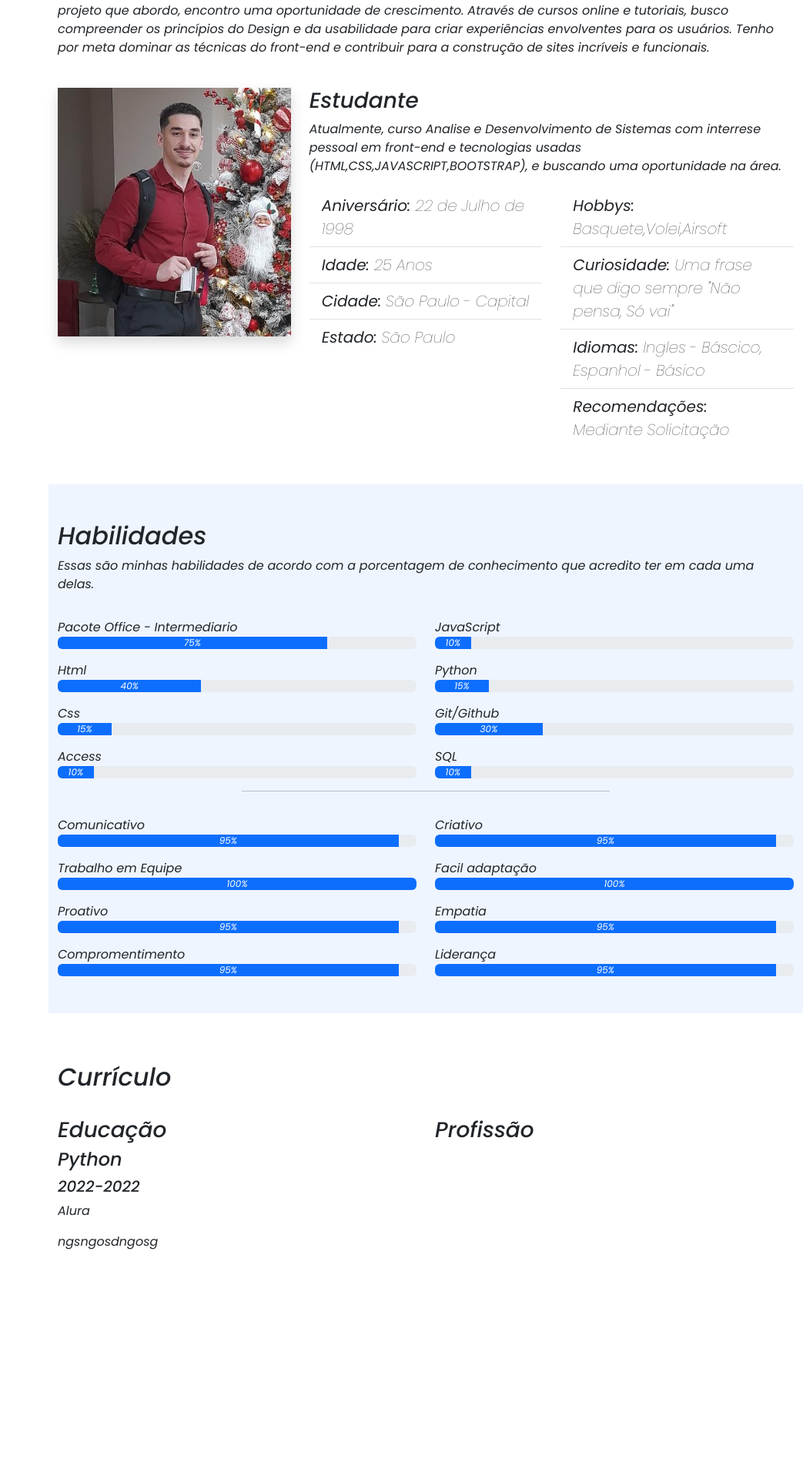
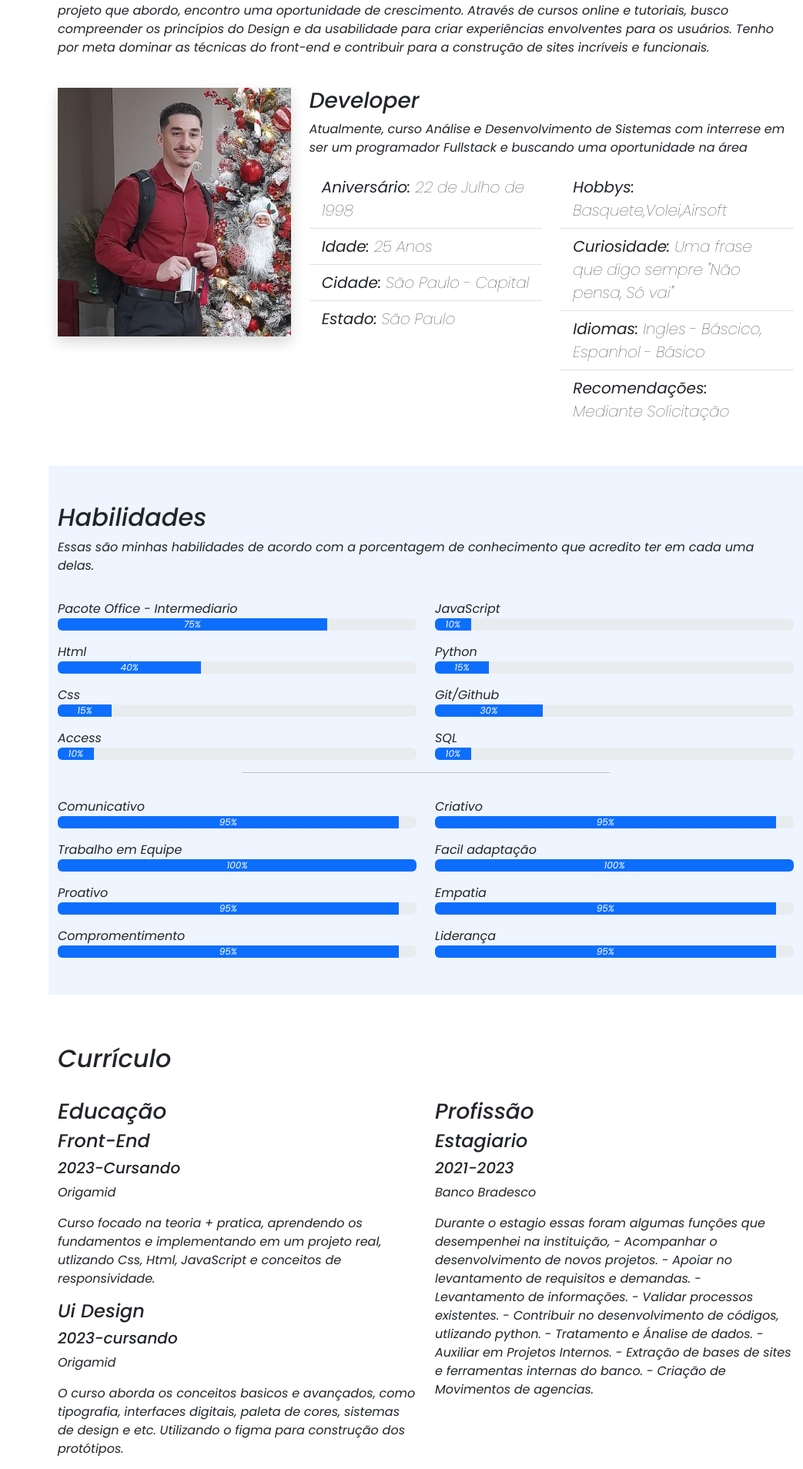
Before and after one commit to LucasPiag/Portifolio, a Python web app: template templates/index.html in a window 1280 px wide. Shown: the part 1004-2912 px from the top of the page at 77% size, without its empty margins (237-1280 px from the left). Before the commit the page ends 2627 px from the top, so only its background shows below. Run offline with Jinja, Linux system fonts and the light colour scheme; the template is opened without the code that fills it, so the values that code supplies are empty; some libraries are stand-ins or nearby versions.

Commit message:
Modificação de textos

```diff
--- a/static/style.css
+++ b/static/style.css
@@ -107,7 +107,7 @@ section#inicio h2{
 
 section#inicio span#subtitle{
     margin-right: 8rem;
-    font-size: 1rem;
+    font-size: 1.5rem;
 }
 
 .text-shadow{
--- a/templates/index.html
+++ b/templates/index.html
@@ -63,7 +63,7 @@
 
             <div class="col-md-5 d-flex justify-content-center align-items-center flex-column">
                 <h2 class="text-white text-shadow">Lucas Piagno</h2>
-                <span id="subtitle" class="text-white text-shadow">Estudante de Programação</span>
+                <span id="subtitle" class="text-white text-shadow">Developer</span>
             </div>
 
             <div class="col-md-7 d-flex justify-content-end align-items-end" >
@@ -102,10 +102,12 @@
                 </div>
 
                 <div class="col-md-8">
-                    <h3>Estudante</h3>
-                    <p>
-                        Atualmente, curso Analise e Desenvolvimento de Sistemas com interrese pessoal em <i>front-end<i> e tecnologias usadas <i>(HTML,CSS,JAVASCRIPT,BOOTSTRAP)</i>, e buscando uma oportunidade na área.
-                    </p>
+                    <h3>Developer</h3>
+
+                    <!--TEXTO BACK "Atualmente, curso Analise e Desenvolvimento de Sistemas com interrese pessoal em
+                         <i>front-end<i> e tecnologias usadas <i>(HTML,CSS,JAVASCRIPT,BOOTSTRAP)</i>, e buscando uma oportunidade na área."-->
+
+                    <p>Atualmente, curso Análise e Desenvolvimento de Sistemas com interrese em ser um programador <i>Fullstack<i> e buscando uma oportunidade na área</p>
 
                     <div class="row">
 
@@ -291,26 +293,26 @@
                         <h3 class="cv-title">Educação</h3>
 
                         <div class="cv-item">
-                            <h4>Python</h4>
-                            <h5>2022-2022</h5>
-                            <p><em>Alura</em></p>
-                            <p>ngsngosdngosg</p>
+                            <h4>Front-End</h4>
+                            <h5>2023-Cursando</h5>
+                            <p>Origamid<em></em></p>
+                            <p>Curso focado na teoria + pratica, aprendendo os fundamentos e implementando em um projeto real, utlizando Css, Html, JavaScript e conceitos de responsividade.</p>
                         </div>
 
 
                         <div class="cv-item">
-                            <h4></h4>
-                            <h5></h5>
-                            <p><em></em></p>
-                            <p></p>
+                            <h4>Ui Design</h4>
+                            <h5>2023-cursando</h5>
+                            <p><em>Origamid</em></p>
+                            <p>O curso aborda os conceitos basicos e avançados, como tipografia, interfaces digitais, paleta de cores, sistemas de design e etc.
+                                 Utilizando o figma para construção dos protótipos.</p>
                         </div>
 
-
                         <div class="cv-item">
-                            <h4></h4>
-                            <h5></h5>
-                            <p><em></em></p>
-                            <p></p>
+                            <h4>Python</h4>
+                            <h5>2022-2022</h5>
+                            <p><em>Alura - Curso de tecnologia</em></p>
+                            <p>Aprendendo a programar em Python, curso com 93 horas de carga horaria.</p>
                         </div>
 
                     </div>
@@ -320,6 +322,20 @@
 
 
                         <div class="cv-item">
+                            <h4>Estagiario</h4>
+                            <h5>2021-2023</h5>
+                            <p><em>Banco Bradesco</em></p>
+                            <p>Durante o estagio essas foram algumas funções que desempenhei na instituição,
+
+                                - Acompanhar o desenvolvimento de novos projetos.
+                                - Apoiar no levantamento de requisitos e demandas.
+                                - Levantamento de informações.
+                                - Validar processos existentes.
+                                - Contribuir no desenvolvimento de códigos, utlizando python.
+                                - Tratamento e Ánalise de dados.
+                                - Auxiliar em Projetos Internos.
+                                - Extração de bases de sites e ferramentas internas do banco.
+                                - Criação de Movimentos de agencias.</p>
 
                         </div>
 
```
